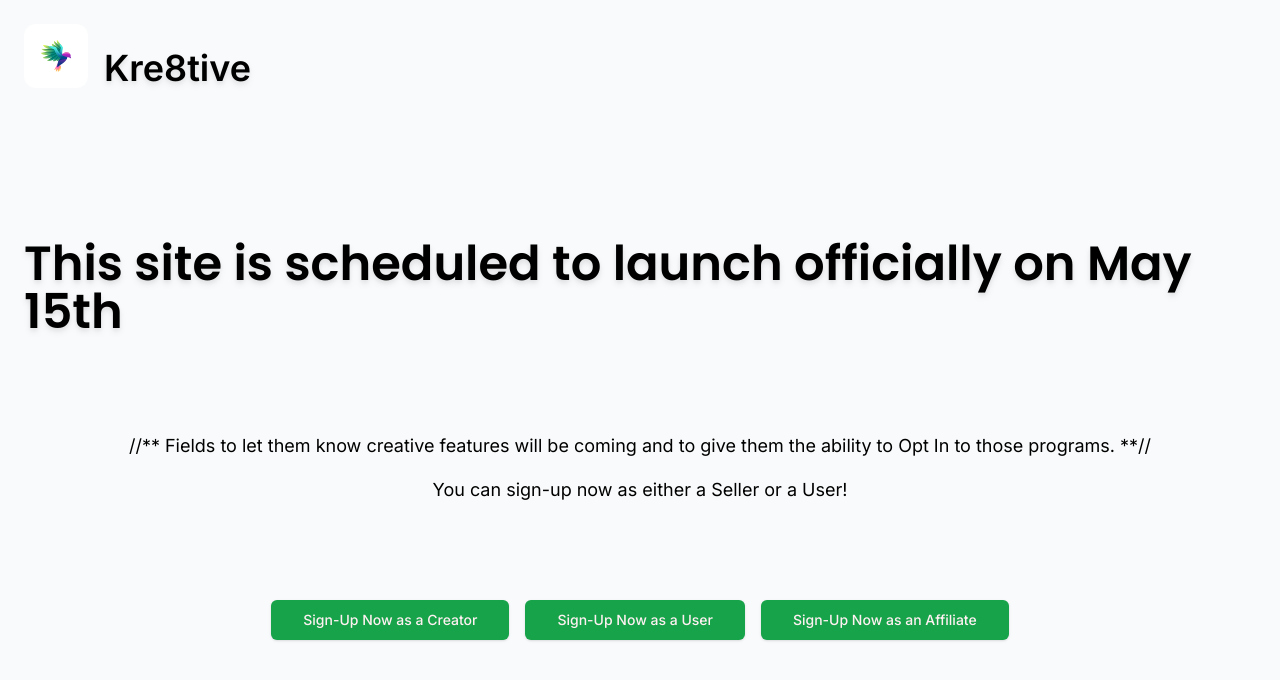
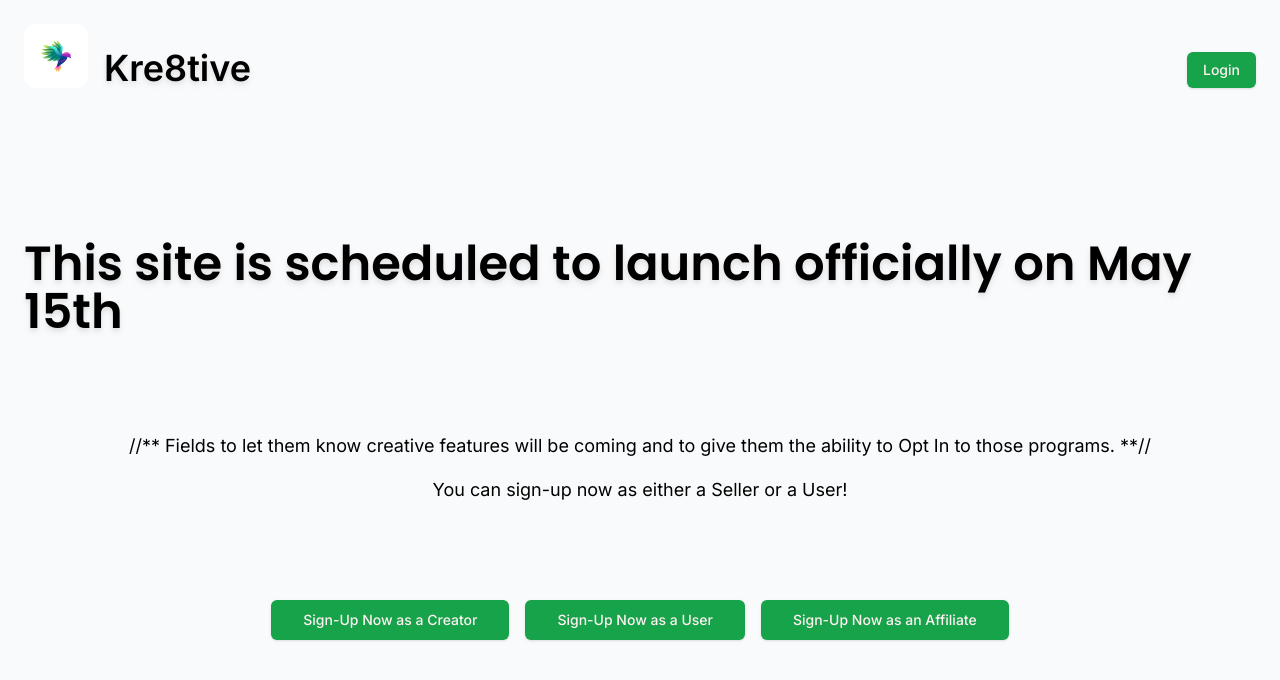
Before and after one commit to Dev0715/Next-OAuth-Payment-AWS, a Next.js app: page / in a window 1280 px wide. Shown: the top 680 px of the page. Built offline with nearby package versions, Linux system fonts and the light colour scheme; no server answers.

Commit message:
fix: fix user button

```diff
--- a/app/_components/navbar.tsx
+++ b/app/_components/navbar.tsx
@@ -4,17 +4,17 @@ import { UserButton } from "@/components/auth/user-button";
 import Link from "next/link";
 
 import { Avatar, AvatarImage, AvatarFallback } from "@/components/ui/avatar";
-import { FaUser } from "react-icons/fa";
+import { FaSignal } from "react-icons/fa";
 
 export const Navbar = () => {
   return (
-    <nav className="w-full pb-6 flex items-center">
+    <nav className="w-full pb-6 flex items-end">
       <div className="w-full flex">
         <div className="w-full flex items-end gap-4">
           <Avatar className="w-16 h-16 rounded-xl">
             <AvatarImage src="./logo.svg" />
             <AvatarFallback className="bg-sky-500">
-              {/* <FaUser className="text-white" /> */}
+              <FaSignal className="text-white" />
             </AvatarFallback>
           </Avatar>
           <Link href="/">
--- a/components/auth/user-button.tsx
+++ b/components/auth/user-button.tsx
@@ -14,11 +14,18 @@ import {
 import { Avatar, AvatarImage, AvatarFallback } from "@/components/ui/avatar";
 import { useCurrentUser } from "@/hooks/use-current-user";
 import { LogoutButton } from "@/components/auth/logout-button";
+import { Button } from "@/components/ui/button";
 
 export const UserButton = () => {
   const user = useCurrentUser();
 
-  if (!user) return null;
+  if (!user) return (
+    <Button asChild variant="default">
+      <Link href="/auth/login">
+        Login
+      </Link>
+    </Button>
+  );
 
   return (
     <DropdownMenu>
```
